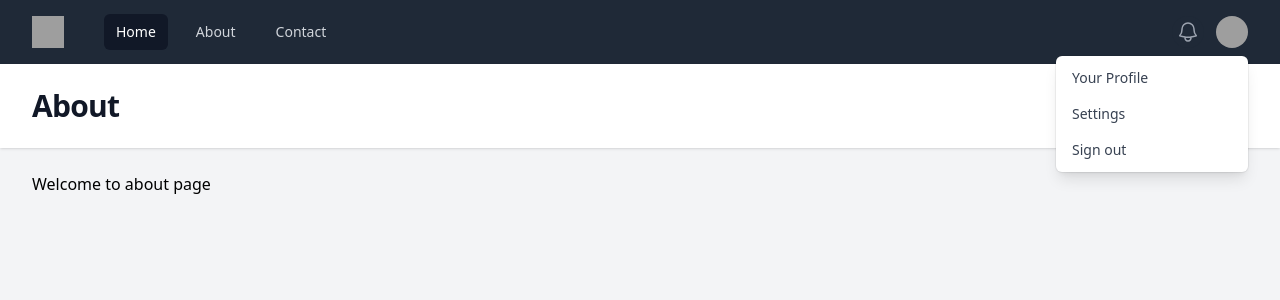
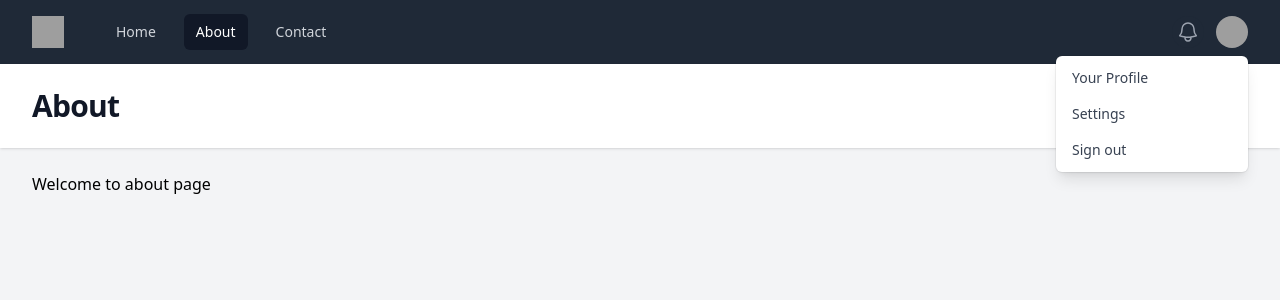
Before and after one commit to Laracast-Project/php-learning, a PHP site: page /about.php in a window 1280 px wide. Shown: the top 300 px of the page. Run offline with PHP 8.4, Linux system fonts and the light colour scheme; some libraries are stand-ins or nearby versions; grey boxes are pictures that could not be loaded.

Commit message:
uperglobals and Current Page Styling

```diff
--- a/about.php
+++ b/about.php
@@ -1,4 +1,6 @@
 <?php
+
+require 'functions.php';
 
 $heading = "About";
 
--- a/contact.php
+++ b/contact.php
@@ -1,4 +1,6 @@
 <?php
+
+require 'functions.php';
 
 $heading = "Contact Us";
 
--- /dev/null
+++ b/functions.php
@@ -0,0 +1,15 @@
+<?php
+
+function dd($value)
+{
+    echo "<pre>";
+        var_dump($value);
+    echo "</pre>";
+
+    die();
+}
+
+function urlIs($value)
+{
+    return $_SERVER['REQUEST_URI'] === $value;
+}
--- a/index.php
+++ b/index.php
@@ -1,5 +1,9 @@
 <?php
+
+require 'functions.php';
 
 $heading = "Home";
 
+
+
 require "views/index.view.php";
--- a/views/partials/nav.php
+++ b/views/partials/nav.php
@@ -8,11 +8,9 @@
           <div class="hidden md:block">
             <div class="ml-10 flex items-baseline space-x-4">
               <!-- Current: "bg-gray-900 text-white", Default: "text-gray-300 hover:bg-gray-700 hover:text-white" -->
-              <a href="/" class="bg-gray-900 text-white px-3 py-2 rounded-md text-sm font-medium" aria-current="page">Home</a>
-
-              <a href="/about.php" class="text-gray-300 hover:bg-gray-700 hover:text-white px-3 py-2 rounded-md text-sm font-medium">About</a>
-
-              <a href="/contact.php" class="text-gray-300 hover:bg-gray-700 hover:text-white px-3 py-2 rounded-md text-sm font-medium">Contact</a>
+              <a href="/" class="<?= urlIs('/') ? 'bg-gray-900 text-white' : 'text-gray-300' ?> hover:bg-gray-700 hover:text-white px-3 py-2 rounded-md text-sm font-medium" aria-current="page">Home</a>
+              <a href="/about.php" class="<?= urlIs('/about.php') ? 'bg-gray-900 text-white' : 'text-gray-300' ?>  hover:bg-gray-700 hover:text-white px-3 py-2 rounded-md text-sm font-medium">About</a>
+              <a href="/contact.php" class="<?= urlIs('/contact.php') ? 'bg-gray-900 text-white' : 'text-gray-300' ?>  hover:bg-gray-700 hover:text-white px-3 py-2 rounded-md text-sm font-medium">Contact</a>
             </div>
           </div>
         </div>
```
